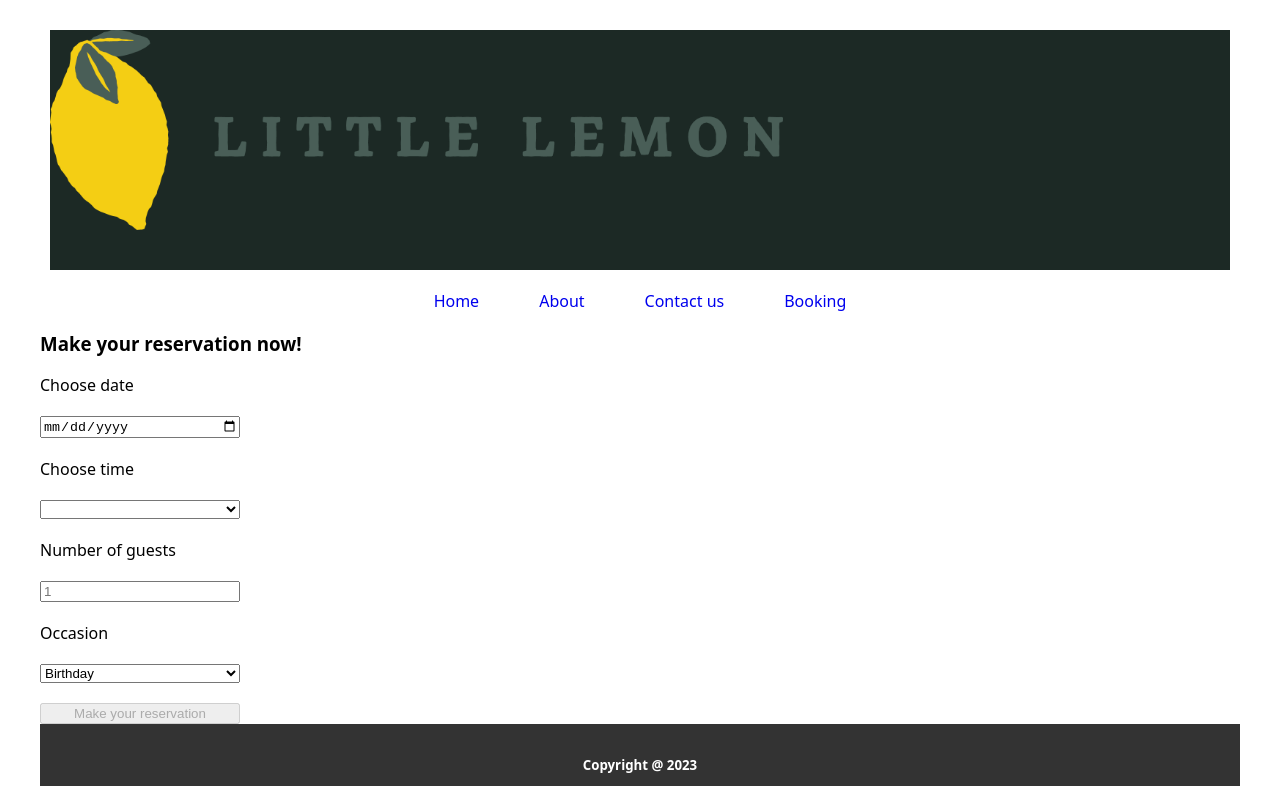
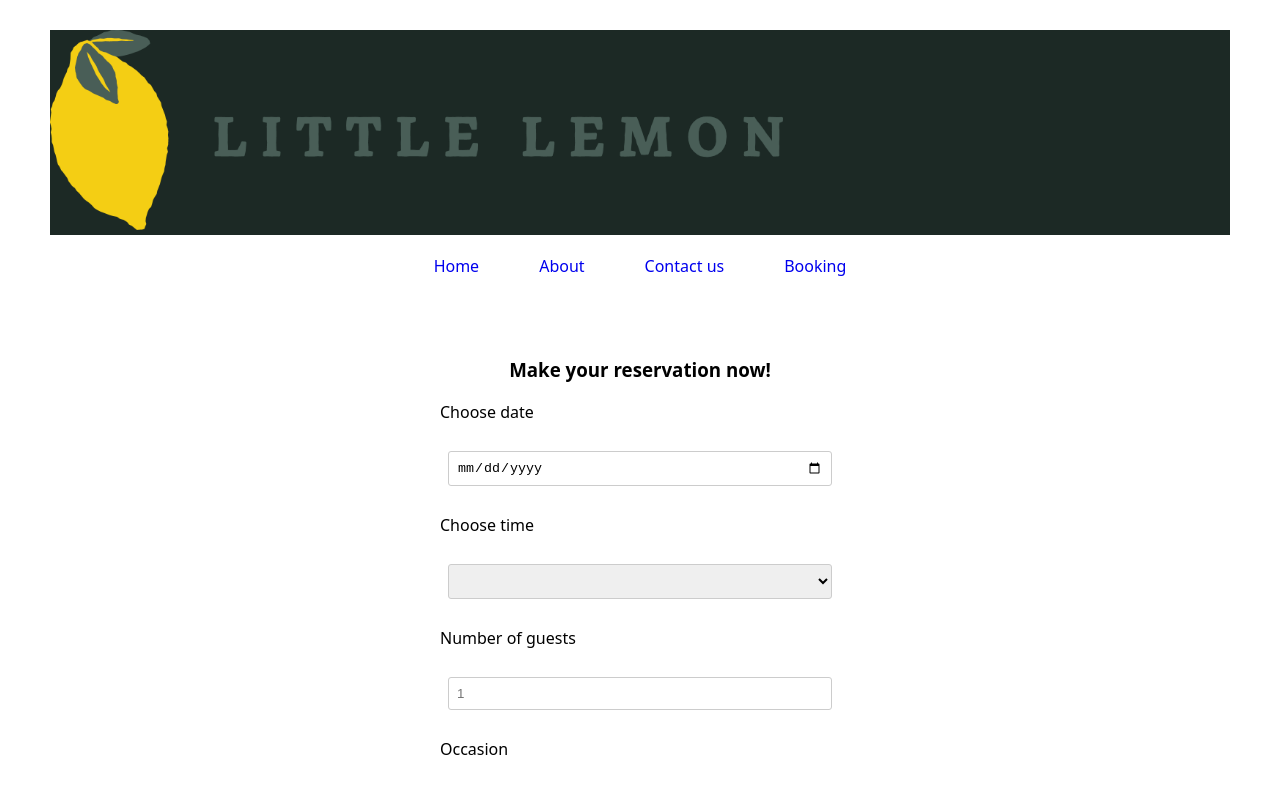
Before and after one commit to tahiruraf61/capstone, a React (Create React App) app: page /booking-page in a window 1280 px wide. Shown: the top 786 px of the page. Built offline with nearby package versions, Linux system fonts and the light colour scheme.

Commit message:
css and banner modified

```diff
--- a/src/App.css
+++ b/src/App.css
@@ -7,24 +7,37 @@ body{
   margin: 0 auto;
   padding: 20px;
 }
-footer {
-  text-align: center;
-  background-color: #333;
-  padding: 10px;
-  color: #fff;
-}
-.table{
 
-  padding: 20px;
-  border-radius: 16px;
-  background-color: #F4CE14;
+.header {
+  background-color: rgb(28, 41, 37);
+  margin:  10px 10px 20px;
+
+ };
+
+ .banner{
+  margin-top: 20px;
 }
 
-.logo {
-  height: 30vmin;
+.banner {
+  max-width: 100%;
+  width: 300px;
+  height: 300px;
+  border-radius: 15px; /* Adjust the border radius as needed */
+  padding: '40px';
+  margin-top: 40px;
+  border-radius: '50px';
 }
-.nav-container{
-  text-align: center;
+
+.banner-container {
+  max-width: 100%;
+  padding: 0 20px; /* Adjust the padding as needed */
+  box-sizing: border-box;
+  margin: 0 auto;
+}
+
+ .logo-container {
+  max-width: 100%;
+  margin: auto 0;
 }
 
 .nav {
@@ -35,15 +48,8 @@ footer {
   text-decoration: none;
 }
 
-
-.header {
- background-color: rgb(28, 41, 37);
- margin:  10px 10px 20px;
-
-};
-
-.banner{
-  margin-top: 20px;
+.nav-container{
+  text-align: center;
 }
 
 .testimonial{
@@ -57,3 +63,27 @@ footer {
 .testimonial-content{
   margin-top: 10px;
 }
+
+
+.button{
+
+  padding: 20px;
+  border-radius: 16px;
+  background-color: #F4CE14;
+  color: black;
+}
+
+.formInput{
+  border: 1px solid #ccc;
+  border-radius: 3px;
+  padding: 8px;
+  margin: 8px;
+}
+
+footer {
+  text-align: center;
+  background-color: #333;
+  padding: 10px;
+  margin-top: 30px;
+  color: #fff;
+}
--- a/src/Banner.js
+++ b/src/Banner.js
@@ -1,13 +1,11 @@
 const Banner = () => {
     return(
-        <div>
+        <div className="banner-container">
         <img
         className="banner"
-      height={300}
-      width={300}
        src={require("./images/banner.jpg")}
        alt="logo"
-       style={{padding: '40px', borderRadius: '50px'}}
+
   />
         </div>
     )
--- a/src/BookingForm.js
+++ b/src/BookingForm.js
@@ -48,9 +48,10 @@ const BookingForm = ({ availableTimes, onDateChange, onSubmit, formSubmitted })
 
   return (
     <div>
-      <form onSubmit={handleSubmit} style={{ display: 'grid', maxWidth: '200px', gap: '20px' }}>
+      <form onSubmit={handleSubmit} style={{ display: 'grid', margin: 'auto', maxWidth: '400px', gap: '20px' }}>
         <label htmlFor="res-date">Choose date</label>
         <input
+        className="formInput"
           type="date"
           id="res-date"
           value={date}
@@ -59,6 +60,7 @@ const BookingForm = ({ availableTimes, onDateChange, onSubmit, formSubmitted })
 
         <label htmlFor="res-time">Choose time</label>
         <select
+  className="formInput"
   id="res-time"
   value={time}
   onChange={(e) => setTime(e.target.value)}
@@ -68,10 +70,9 @@ const BookingForm = ({ availableTimes, onDateChange, onSubmit, formSubmitted })
   ))}
 </select>
 
-
-
 <label htmlFor="guests">Number of guests</label>
         <input
+          className="formInput"
           type="number"
           placeholder="1"
           min={1}
@@ -83,6 +84,7 @@ const BookingForm = ({ availableTimes, onDateChange, onSubmit, formSubmitted })
 
  <label htmlFor="occasion">Occasion</label>
    <select
+          className="formInput"
           id="occasion"
           value={occasion}
           onChange={(e) => setOccasion(e.target.value)}
@@ -92,6 +94,7 @@ const BookingForm = ({ availableTimes, onDateChange, onSubmit, formSubmitted })
   </select>
 
         <input
+        className="button"
          type="submit"
          value={'Make your reservation'}
           disabled={!isFormValid}
--- a/src/BookingPage.js
+++ b/src/BookingPage.js
@@ -60,14 +60,14 @@ const BookingPage = () => {
       }
     } catch (error) {
       console.error(error);
-      // Handle the error, e.g., show an error message to the user
+      // Handle the error
     }
   };
 
   // Render the BookingForm component with appropriate props
   return (
     <div>
-      <h3>Make your reservation now!</h3>
+      <h3 style={{textAlign:'center', marginTop:'80px'}}>Make your reservation now!</h3>
       <BookingForm
         availableTimes={availableTimes}
         onDateChange={handleDateChange}
--- a/src/CallToAction.js
+++ b/src/CallToAction.js
@@ -1,7 +1,7 @@
 const CallToAction = () => {
     return(
         <div>
-            <button className="table">Reserve A Table</button>
+            <button className="button">Reserve A Table</button>
 
         </div>
 
--- a/src/Logo.js
+++ b/src/Logo.js
@@ -2,7 +2,7 @@ import React from 'react'
 
 const Logo = () => {
     return (
-        <div className='logo'>
+        <div className='logo-container'>
      <img
           height={200}
            src={require("./images/logo.png")}
```
Lines whose indentation alone changed are shown as unchanged.
